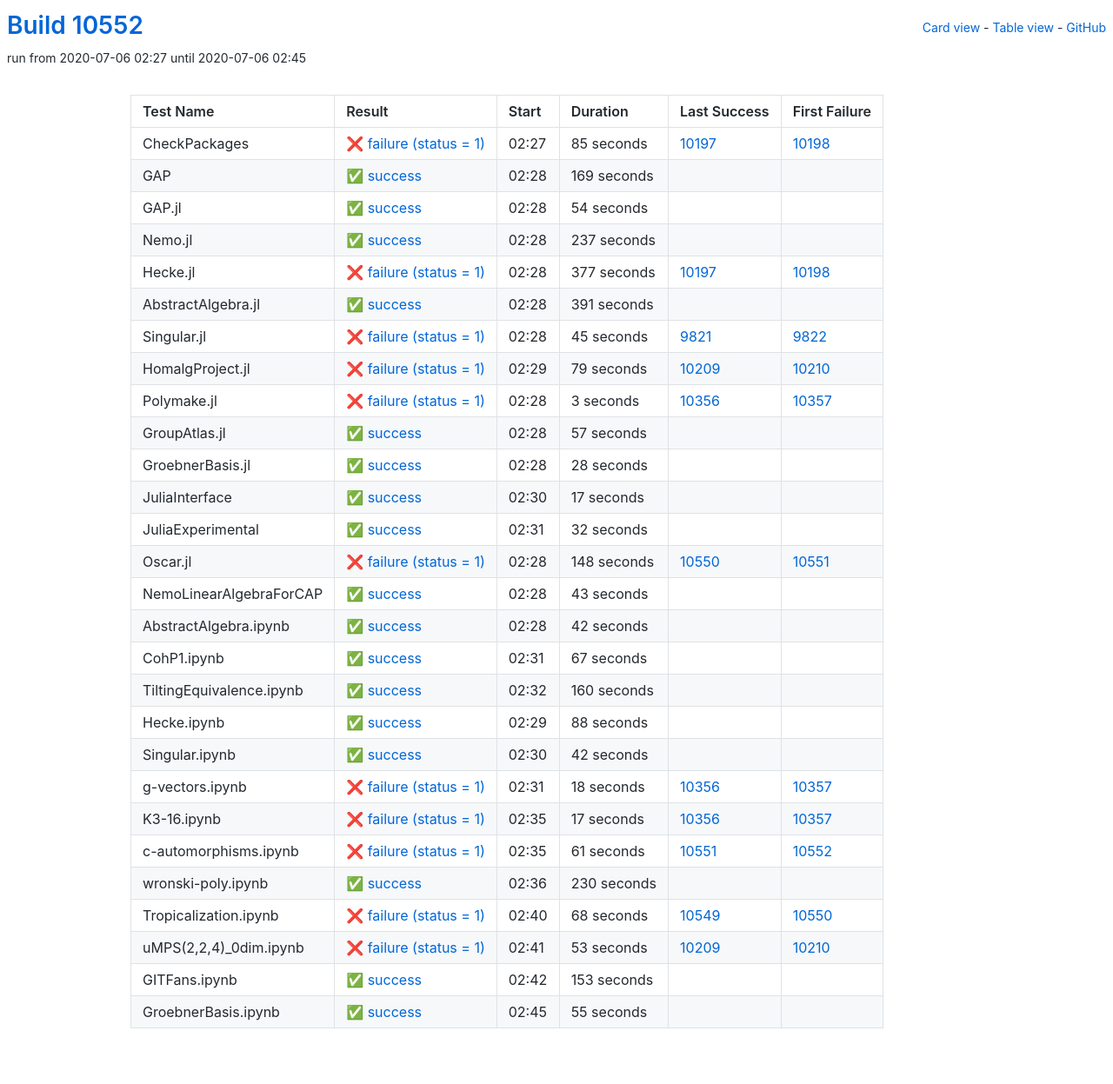
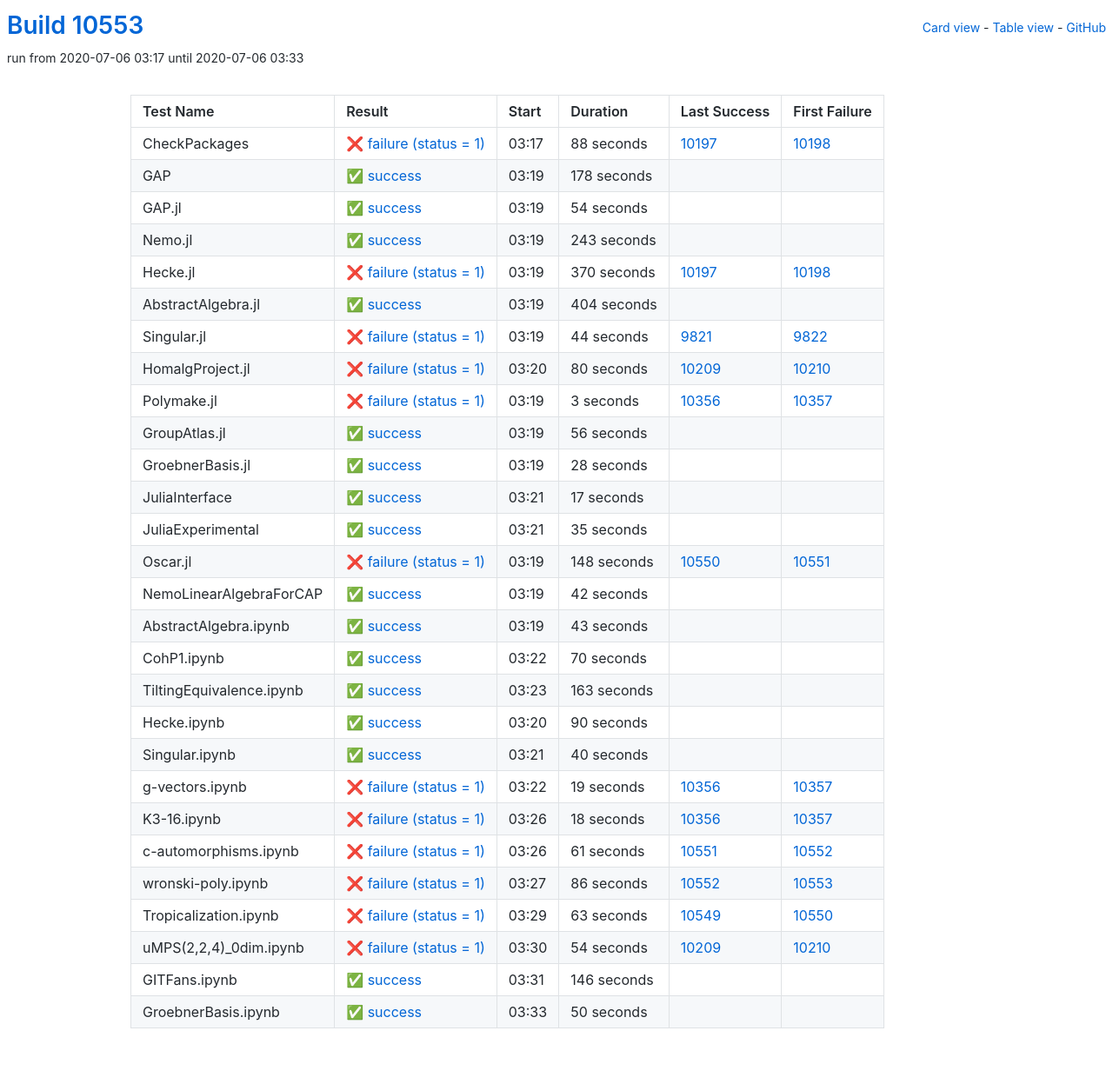
Before and after one commit to oscar-system/oscar-ci-status, a Jekyll site: the page built from table.html, in a window 1280 px wide. Shown: the whole page at 87% size. Built offline with Jekyll 4.4.1, drawn with Linux system fonts in a browser that asks for light colours.

Commit message:
Build #10553

```diff
--- a/_data/ci.yml
+++ b/_data/ci.yml
@@ -1,6 +1,6 @@
 ---
-build: 10552
-build_url: https://oscarci.mathematik.uni-kl.de/job/oscar/10552/
+build: 10553
+build_url: https://oscarci.mathematik.uni-kl.de/job/oscar/10553/
 job: oscar
 organization: oscar-system
 repo: oscar-ci-status
@@ -8,32 +8,32 @@
 tests:
 - name: CheckPackages
   id: checkpackages
-  log: https://oscarci.mathematik.uni-kl.de/job/oscar/10552/artifact/logs/build-10552/CheckPackages.log
-  start: 2020-07-06 02:27
+  log: https://oscarci.mathematik.uni-kl.de/job/oscar/10553/artifact/logs/build-10553/CheckPackages.log
+  start: 2020-07-06 03:17
   success: false
   exitcode: 1
   status: failure
-  duration: 85
+  duration: 88
   last_success: 10197
   last_success_url: https://oscarci.mathematik.uni-kl.de/job/oscar/10197/
   first_failure: 10198
   first_failure_url: https://oscarci.mathematik.uni-kl.de/job/oscar/10198/
 - name: GAP
   id: gap
-  log: https://oscarci.mathematik.uni-kl.de/job/oscar/10552/artifact/logs/build-10552/GAP.log
-  start: 2020-07-06 02:28
+  log: https://oscarci.mathematik.uni-kl.de/job/oscar/10553/artifact/logs/build-10553/GAP.log
+  start: 2020-07-06 03:19
   success: true
   exitcode: 0
   status: success
-  duration: 169
+  duration: 178
   last_success: false
   last_success_url:
   first_failure: false
   first_failure_url:
 - name: GAP.jl
   id: gap-jl
-  log: https://oscarci.mathematik.uni-kl.de/job/oscar/10552/artifact/logs/build-10552/GAP.jl.log
-  start: 2020-07-06 02:28
+  log: https://oscarci.mathematik.uni-kl.de/job/oscar/10553/artifact/logs/build-10553/GAP.jl.log
+  start: 2020-07-06 03:19
   success: true
   exitcode: 0
   status: success
@@ -44,68 +44,68 @@
   first_failure_url:
 - name: Nemo.jl
   id: nemo-jl
-  log: https://oscarci.mathematik.uni-kl.de/job/oscar/10552/artifact/logs/build-10552/Nemo.jl.log
-  start: 2020-07-06 02:28
+  log: https://oscarci.mathematik.uni-kl.de/job/oscar/10553/artifact/logs/build-10553/Nemo.jl.log
+  start: 2020-07-06 03:19
   success: true
   exitcode: 0
   status: success
-  duration: 237
+  duration: 243
   last_success: false
   last_success_url:
   first_failure: false
   first_failure_url:
 - name: Hecke.jl
   id: hecke-jl
-  log: https://oscarci.mathematik.uni-kl.de/job/oscar/10552/artifact/logs/build-10552/Hecke.jl.log
-  start: 2020-07-06 02:28
+  log: https://oscarci.mathematik.uni-kl.de/job/oscar/10553/artifact/logs/build-10553/Hecke.jl.log
+  start: 2020-07-06 03:19
   success: false
   exitcode: 1
   status: failure
-  duration: 377
+  duration: 370
   last_success: 10197
   last_success_url: https://oscarci.mathematik.uni-kl.de/job/oscar/10197/
   first_failure: 10198
   first_failure_url: https://oscarci.mathematik.uni-kl.de/job/oscar/10198/
 - name: AbstractAlgebra.jl
   id: abstractalgebra-jl
-  log: https://oscarci.mathematik.uni-kl.de/job/oscar/10552/artifact/logs/build-10552/AbstractAlgebra.jl.log
-  start: 2020-07-06 02:28
+  log: https://oscarci.mathematik.uni-kl.de/job/oscar/10553/artifact/logs/build-10553/AbstractAlgebra.jl.log
+  start: 2020-07-06 03:19
   success: true
   exitcode: 0
   status: success
-  duration: 391
+  duration: 404
   last_success: false
   last_success_url:
   first_failure: false
   first_failure_url:
 - name: Singular.jl
   id: singular-jl
-  log: https://oscarci.mathematik.uni-kl.de/job/oscar/10552/artifact/logs/build-10552/Singular.jl.log
-  start: 2020-07-06 02:28
+  log: https://oscarci.mathematik.uni-kl.de/job/oscar/10553/artifact/logs/build-10553/Singular.jl.log
+  start: 2020-07-06 03:19
   success: false
   exitcode: 1
   status: failure
-  duration: 45
+  duration: 44
   last_success: 9821
   last_success_url: https://oscarci.mathematik.uni-kl.de/job/oscar/9821/
   first_failure: 9822
   first_failure_url: https://oscarci.mathematik.uni-kl.de/job/oscar/9822/
 - name: HomalgProject.jl
   id: homalgproject-jl
-  log: https://oscarci.mathematik.uni-kl.de/job/oscar/10552/artifact/logs/build-10552/HomalgProject.jl.log
-  start: 2020-07-06 02:29
+  log: https://oscarci.mathematik.uni-kl.de/job/oscar/10553/artifact/logs/build-10553/HomalgProject.jl.log
+  start: 2020-07-06 03:20
   success: false
   exitcode: 1
   status: failure
-  duration: 79
+  duration: 80
   last_success: 10209
   last_success_url: https://oscarci.mathematik.uni-kl.de/job/oscar/10209/
   first_failure: 10210
   first_failure_url: https://oscarci.mathematik.uni-kl.de/job/oscar/10210/
 - name: Polymake.jl
   id: polymake-jl
-  log: https://oscarci.mathematik.uni-kl.de/job/oscar/10552/artifact/logs/build-10552/Polymake.jl.log
-  start: 2020-07-06 02:28
+  log: https://oscarci.mathematik.uni-kl.de/job/oscar/10553/artifact/logs/build-10553/Polymake.jl.log
+  start: 2020-07-06 03:19
   success: false
   exitcode: 1
   status: failure
@@ -116,20 +116,20 @@
   first_failure_url: https://oscarci.mathematik.uni-kl.de/job/oscar/10357/
 - name: GroupAtlas.jl
   id: groupatlas-jl
-  log: https://oscarci.mathematik.uni-kl.de/job/oscar/10552/artifact/logs/build-10552/GroupAtlas.jl.log
-  start: 2020-07-06 02:28
+  log: https://oscarci.mathematik.uni-kl.de/job/oscar/10553/artifact/logs/build-10553/GroupAtlas.jl.log
+  start: 2020-07-06 03:19
   success: true
   exitcode: 0
   status: success
-  duration: 57
+  duration: 56
   last_success: false
   last_success_url:
   first_failure: false
   first_failure_url:
 - name: GroebnerBasis.jl
   id: groebnerbasis-jl
-  log: https://oscarci.mathematik.uni-kl.de/job/oscar/10552/artifact/logs/build-10552/GroebnerBasis.jl.log
-  start: 2020-07-06 02:28
+  log: https://oscarci.mathematik.uni-kl.de/job/oscar/10553/artifact/logs/build-10553/GroebnerBasis.jl.log
+  start: 2020-07-06 03:19
   success: true
   exitcode: 0
   status: success
@@ -140,8 +140,8 @@
   first_failure_url:
 - name: JuliaInterface
   id: juliainterface
-  log: https://oscarci.mathematik.uni-kl.de/job/oscar/10552/artifact/logs/build-10552/JuliaInterface.log
-  start: 2020-07-06 02:30
+  log: https://oscarci.mathematik.uni-kl.de/job/oscar/10553/artifact/logs/build-10553/JuliaInterface.log
+  start: 2020-07-06 03:21
   success: true
   exitcode: 0
   status: success
@@ -152,20 +152,20 @@
   first_failure_url:
 - name: JuliaExperimental
   id: juliaexperimental
-  log: https://oscarci.mathematik.uni-kl.de/job/oscar/10552/artifact/logs/build-10552/JuliaExperimental.log
-  start: 2020-07-06 02:31
+  log: https://oscarci.mathematik.uni-kl.de/job/oscar/10553/artifact/logs/build-10553/JuliaExperimental.log
+  start: 2020-07-06 03:21
   success: true
   exitcode: 0
   status: success
-  duration: 32
+  duration: 35
   last_success: false
   last_success_url:
   first_failure: false
   first_failure_url:
 - name: Oscar.jl
   id: oscar-jl
-  log: https://oscarci.mathematik.uni-kl.de/job/oscar/10552/artifact/logs/build-10552/Oscar.jl.log
-  start: 2020-07-06 02:28
+  log: https://oscarci.mathematik.uni-kl.de/job/oscar/10553/artifact/logs/build-10553/Oscar.jl.log
+  start: 2020-07-06 03:19
   success: false
   exitcode: 1
   status: failure
@@ -176,8 +176,20 @@
   first_failure_url: https://oscarci.mathematik.uni-kl.de/job/oscar/10551/
 - name: NemoLinearAlgebraForCAP
   id: nemolinearalgebraforcap
-  log: https://oscarci.mathematik.uni-kl.de/job/oscar/10552/artifact/logs/build-10552/NemoLinearAlgebraForCAP.log
-  start: 2020-07-06 02:28
+  log: https://oscarci.mathematik.uni-kl.de/job/oscar/10553/artifact/logs/build-10553/NemoLinearAlgebraForCAP.log
+  start: 2020-07-06 03:19
+  success: true
+  exitcode: 0
+  status: success
+  duration: 42
+  last_success: false
+  last_success_url:
+  first_failure: false
+  first_failure_url:
+- name: AbstractAlgebra.ipynb
+  id: abstractalgebra-ipynb
+  log: https://oscarci.mathematik.uni-kl.de/job/oscar/10553/artifact/logs/build-10553/AbstractAlgebra.ipynb.log
+  start: 2020-07-06 03:19
   success: true
   exitcode: 0
   status: success
@@ -186,70 +198,70 @@
   last_success_url:
   first_failure: false
   first_failure_url:
-- name: AbstractAlgebra.ipynb
-  id: abstractalgebra-ipynb
-  log: https://oscarci.mathematik.uni-kl.de/job/oscar/10552/artifact/logs/build-10552/AbstractAlgebra.ipynb.log
-  start: 2020-07-06 02:28
+- name: CohP1.ipynb
+  id: cohp1-ipynb
+  log: https://oscarci.mathematik.uni-kl.de/job/oscar/10553/artifact/logs/build-10553/CohP1.ipynb.log
+  start: 2020-07-06 03:22
   success: true
   exitcode: 0
   status: success
-  duration: 42
-  last_success: false
-  last_success_url:
-  first_failure: false
-  first_failure_url:
-- name: CohP1.ipynb
-  id: cohp1-ipynb
-  log: https://oscarci.mathematik.uni-kl.de/job/oscar/10552/artifact/logs/build-10552/CohP1.ipynb.log
-  start: 2020-07-06 02:31
-  success: true
-  exitcode: 0
-  status: success
-  duration: 67
+  duration: 70
   last_success: false
   last_success_url:
   first_failure: false
   first_failure_url:
 - name: TiltingEquivalence.ipynb
   id: tiltingequivalence-ipynb
-  log: https://oscarci.mathematik.uni-kl.de/job/oscar/10552/artifact/logs/build-10552/TiltingEquivalence.ipynb.log
-  start: 2020-07-06 02:32
+  log: https://oscarci.mathematik.uni-kl.de/job/oscar/10553/artifact/logs/build-10553/TiltingEquivalence.ipynb.log
+  start: 2020-07-06 03:23
   success: true
   exitcode: 0
   status: success
-  duration: 160
+  duration: 163
   last_success: false
   last_success_url:
   first_failure: false
   first_failure_url:
 - name: Hecke.ipynb
   id: hecke-ipynb
-  log: https://oscarci.mathematik.uni-kl.de/job/oscar/10552/artifact/logs/build-10552/Hecke.ipynb.log
-  start: 2020-07-06 02:29
+  log: https://oscarci.mathematik.uni-kl.de/job/oscar/10553/artifact/logs/build-10553/Hecke.ipynb.log
+  start: 2020-07-06 03:20
   success: true
   exitcode: 0
   status: success
-  duration: 88
+  duration: 90
   last_success: false
   last_success_url:
   first_failure: false
   first_failure_url:
 - name: Singular.ipynb
   id: singular-ipynb
-  log: https://oscarci.mathematik.uni-kl.de/job/oscar/10552/artifact/logs/build-10552/Singular.ipynb.log
-  start: 2020-07-06 02:30
+  log: https://oscarci.mathematik.uni-kl.de/job/oscar/10553/artifact/logs/build-10553/Singular.ipynb.log
+  start: 2020-07-06 03:21
   success: true
   exitcode: 0
   status: success
-  duration: 42
+  duration: 40
   last_success: false
   last_success_url:
   first_failure: false
   first_failure_url:
 - name: g-vectors.ipynb
   id: g-vectors-ipynb
-  log: https://oscarci.mathematik.uni-kl.de/job/oscar/10552/artifact/logs/build-10552/g-vectors.ipynb.log
-  start: 2020-07-06 02:31
+  log: https://oscarci.mathematik.uni-kl.de/job/oscar/10553/artifact/logs/build-10553/g-vectors.ipynb.log
+  start: 2020-07-06 03:22
+  success: false
+  exitcode: 1
+  status: failure
+  duration: 19
+  last_success: 10356
+  last_success_url: https://oscarci.mathematik.uni-kl.de/job/oscar/10356/
+  first_failure: 10357
+  first_failure_url: https://oscarci.mathematik.uni-kl.de/job/oscar/10357/
+- name: K3-16.ipynb
+  id: k3-16-ipynb
+  log: https://oscarci.mathematik.uni-kl.de/job/oscar/10553/artifact/logs/build-10553/K3-16.ipynb.log
+  start: 2020-07-06 03:26
   success: false
   exitcode: 1
   status: failure
@@ -258,22 +270,10 @@
   last_success_url: https://oscarci.mathematik.uni-kl.de/job/oscar/10356/
   first_failure: 10357
   first_failure_url: https://oscarci.mathematik.uni-kl.de/job/oscar/10357/
-- name: K3-16.ipynb
-  id: k3-16-ipynb
-  log: https://oscarci.mathematik.uni-kl.de/job/oscar/10552/artifact/logs/build-10552/K3-16.ipynb.log
-  start: 2020-07-06 02:35
-  success: false
-  exitcode: 1
-  status: failure
-  duration: 17
-  last_success: 10356
-  last_success_url: https://oscarci.mathematik.uni-kl.de/job/oscar/10356/
-  first_failure: 10357
-  first_failure_url: https://oscarci.mathematik.uni-kl.de/job/oscar/10357/
 - name: c-automorphisms.ipynb
   id: c-automorphisms-ipynb
-  log: https://oscarci.mathematik.uni-kl.de/job/oscar/10552/artifact/logs/build-10552/c-automorphisms.ipynb.log
-  start: 2020-07-06 02:35
+  log: https://oscarci.mathematik.uni-kl.de/job/oscar/10553/artifact/logs/build-10553/c-automorphisms.ipynb.log
+  start: 2020-07-06 03:26
   success: false
   exitcode: 1
   status: failure
@@ -284,60 +284,60 @@
   first_failure_url: https://oscarci.mathematik.uni-kl.de/job/oscar/10552/
 - name: wronski-poly.ipynb
   id: wronski-poly-ipynb
-  log: https://oscarci.mathematik.uni-kl.de/job/oscar/10552/artifact/logs/build-10552/wronski-poly.ipynb.log
-  start: 2020-07-06 02:36
-  success: true
-  exitcode: 0
-  status: success
-  duration: 230
-  last_success: false
-  last_success_url:
-  first_failure: false
-  first_failure_url:
-- name: Tropicalization.ipynb
-  id: tropicalization-ipynb
-  log: https://oscarci.mathematik.uni-kl.de/job/oscar/10552/artifact/logs/build-10552/Tropicalization.ipynb.log
-  start: 2020-07-06 02:40
+  log: https://oscarci.mathematik.uni-kl.de/job/oscar/10553/artifact/logs/build-10553/wronski-poly.ipynb.log
+  start: 2020-07-06 03:27
   success: false
   exitcode: 1
   status: failure
-  duration: 68
+  duration: 86
+  last_success: 10552
+  last_success_url: https://oscarci.mathematik.uni-kl.de/job/oscar/10552/
+  first_failure: 10553
+  first_failure_url: https://oscarci.mathematik.uni-kl.de/job/oscar/10553/
+- name: Tropicalization.ipynb
+  id: tropicalization-ipynb
+  log: https://oscarci.mathematik.uni-kl.de/job/oscar/10553/artifact/logs/build-10553/Tropicalization.ipynb.log
+  start: 2020-07-06 03:29
+  success: false
+  exitcode: 1
+  status: failure
+  duration: 63
   last_success: 10549
   last_success_url: https://oscarci.mathematik.uni-kl.de/job/oscar/10549/
   first_failure: 10550
   first_failure_url: https://oscarci.mathematik.uni-kl.de/job/oscar/10550/
 - name: uMPS(2,2,4)_0dim.ipynb
   id: umps-2-2-4-0dim-ipynb
-  log: https://oscarci.mathematik.uni-kl.de/job/oscar/10552/artifact/logs/build-10552/uMPS-2-2-4-_0dim.ipynb.log
-  start: 2020-07-06 02:41
+  log: https://oscarci.mathematik.uni-kl.de/job/oscar/10553/artifact/logs/build-10553/uMPS-2-2-4-_0dim.ipynb.log
+  start: 2020-07-06 03:30
   success: false
   exitcode: 1
   status: failure
-  duration: 53
+  duration: 54
   last_success: 10209
   last_success_url: https://oscarci.mathematik.uni-kl.de/job/oscar/10209/
   first_failure: 10210
   first_failure_url: https://oscarci.mathematik.uni-kl.de/job/oscar/10210/
 - name: GITFans.ipynb
   id: gitfans-ipynb
-  log: https://oscarci.mathematik.uni-kl.de/job/oscar/10552/artifact/logs/build-10552/GITFans.ipynb.log
-  start: 2020-07-06 02:42
+  log: https://oscarci.mathematik.uni-kl.de/job/oscar/10553/artifact/logs/build-10553/GITFans.ipynb.log
+  start: 2020-07-06 03:31
   success: true
   exitcode: 0
   status: success
-  duration: 153
+  duration: 146
   last_success: false
   last_success_url:
   first_failure: false
   first_failure_url:
 - name: GroebnerBasis.ipynb
   id: groebnerbasis-ipynb
-  log: https://oscarci.mathematik.uni-kl.de/job/oscar/10552/artifact/logs/build-10552/GroebnerBasis.ipynb.log
-  start: 2020-07-06 02:45
+  log: https://oscarci.mathematik.uni-kl.de/job/oscar/10553/artifact/logs/build-10553/GroebnerBasis.ipynb.log
+  start: 2020-07-06 03:33
   success: true
   exitcode: 0
   status: success
-  duration: 55
+  duration: 50
   last_success: false
   last_success_url:
   first_failure: false
```
Also changed, not shown: README.md.
